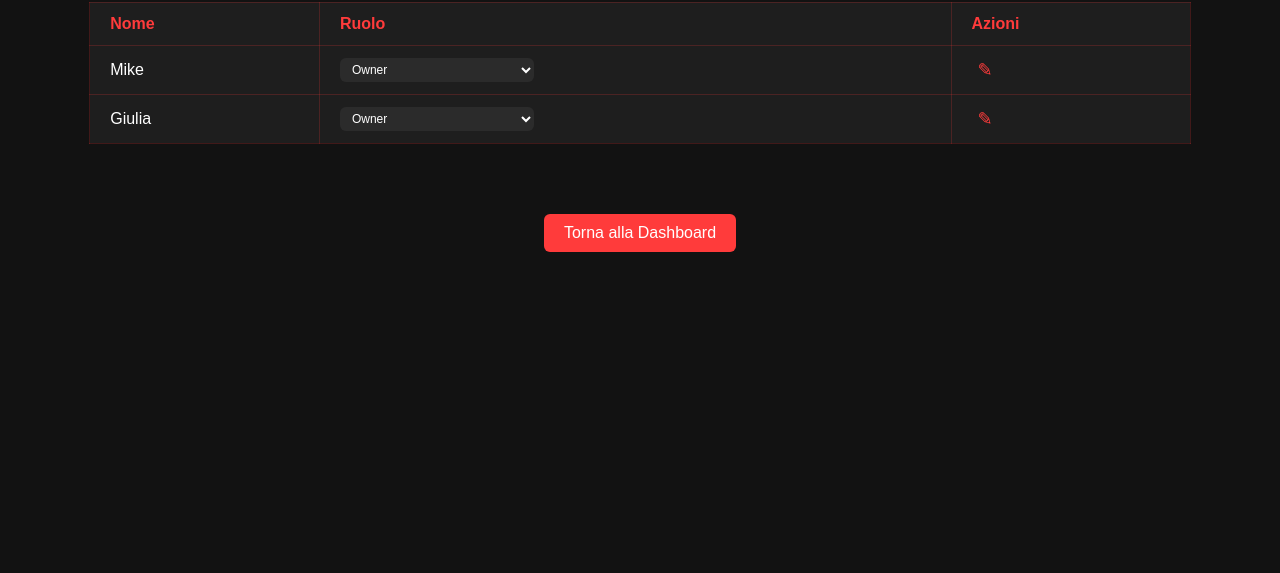
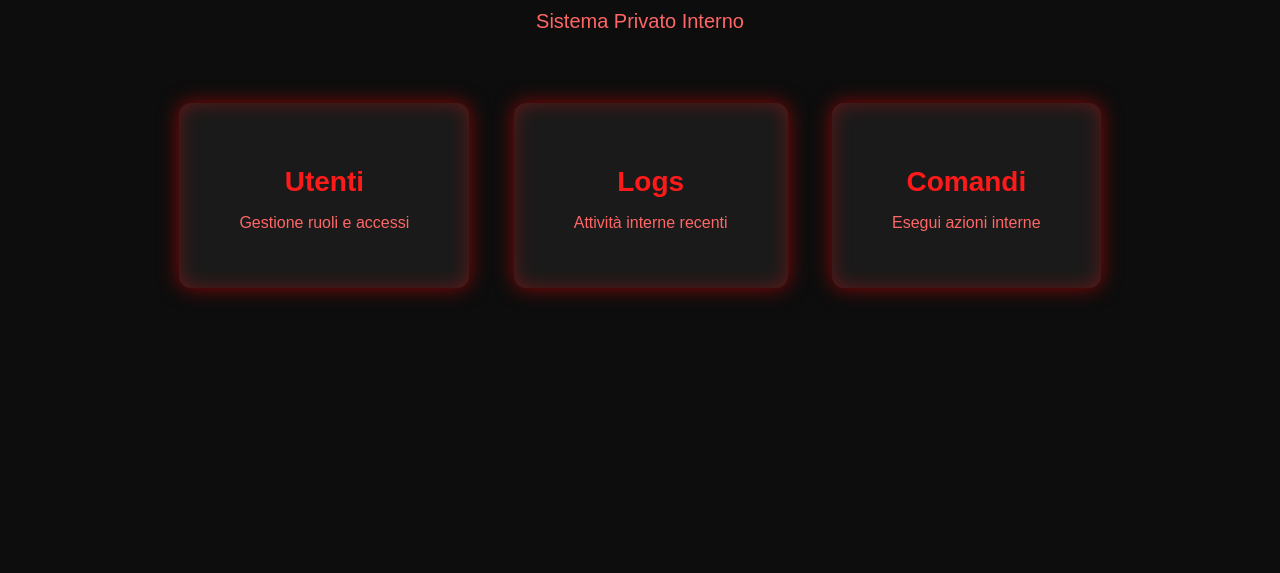
Before and after one commit to Mike-Majic/Velo-Nero-Home, a plain HTML site: page index.html in a window 1280 px wide. Shown: the part 227-800 px from the top of the page. Drawn offline with Linux system fonts and the light colour scheme.

Commit message:
Update index.html

```diff
--- a/index.html
+++ b/index.html
@@ -1,189 +1,80 @@
 <!DOCTYPE html>
 <html>
 <head>
-    <title>Utenti - VELO NERO</title>
+    <title>VELO NERO - Dashboard</title>
     <meta charset="UTF-8">
     <style>
         body {
-            background-color: #121212; /* più luminoso */
+            background-color: #0d0d0d;
             color: #fff;
-            font-family: 'Arial', sans-serif;
+            font-family: Arial, sans-serif;
             text-align: center;
-            padding: 50px 20px;
+            padding: 100px 20px;
         }
 
         h1 {
-            color: #ff3b3b;
-            font-size: 50px;
+            font-size: 60px;
+            letter-spacing: 5px;
+            color: #ff1a1a;
+            text-shadow: 0 0 15px #ff000080;
             margin-bottom: 10px;
-            text-shadow: 0 0 15px #ff3b3b80;
         }
 
         p.subtitle {
-            color: #ff7b7b;
-            font-size: 18px;
-            margin-bottom: 40px;
+            font-size: 20px;
+            color: #ff6666;
+            margin-bottom: 50px;
         }
 
-        table {
-            width: 90%;
-            margin: 0 auto 50px;
-            border-collapse: collapse;
-        }
-
-        th, td {
-            padding: 12px 20px;
-            border: 1px solid #ff3b3b33;
-            text-align: left;
-        }
-
-        th {
-            background-color: #1e1e1e;
-            color: #ff3b3b;
-        }
-
-        td {
-            background-color: #1e1e1e;
+        .box {
+            display: inline-block;
+            background-color: #1a1a1a;
+            padding: 40px 60px;
+            margin: 20px;
+            border-radius: 12px;
+            box-shadow: 0 0 20px #ff1a1a50 inset, 0 0 20px #ff000080;
+            transition: transform 0.3s ease, box-shadow 0.3s ease;
+            cursor: pointer;
+            text-decoration: none;
             color: #fff;
         }
 
-        tr:hover td {
-            background-color: #3a0000;
+        .box:hover {
+            transform: scale(1.05);
+            box-shadow: 0 0 30px #ff1a1a80 inset, 0 0 30px #ff000080;
         }
 
-        select {
-            padding: 4px 8px;
-            border-radius: 6px;
-            border: none;
-            background-color: #2b2b2b;
-            color: #fff;
-            font-size: 12px;
-            cursor: pointer;
+        .box h2 {
+            font-size: 28px;
+            margin-bottom: 10px;
+            color: #ff1a1a;
         }
 
-        select:hover {
-            background-color: #3a0000;
-        }
-
-        .btn-edit {
-            background: none;
-            border: none;
-            cursor: pointer;
-            color: #ff3b3b;
-            font-size: 18px;
-            transition: transform 0.2s ease;
-        }
-
-        .btn-edit:hover {
-            transform: scale(1.2);
-        }
-
-        a.back {
-            display: inline-block;
-            margin-top: 20px;
-            padding: 10px 20px;
-            color: #fff;
-            background-color: #ff3b3b;
-            border-radius: 6px;
-            text-decoration: none;
-            transition: background 0.3s ease;
-        }
-
-        a.back:hover {
-            background-color: #cc0000;
+        .box p {
+            font-size: 16px;
+            color: #ff6666;
         }
     </style>
 </head>
 <body>
 
-<h1>Utenti</h1>
-<p class="subtitle">Gestione ruoli e accessi</p>
+    <h1>VELO NERO</h1>
+    <p class="subtitle">Sistema Privato Interno</p>
 
-<table>
-    <thead>
-        <tr>
-            <th>Nome</th>
-            <th>Ruolo</th>
-            <th>Azioni</th>
-        </tr>
-    </thead>
-    <tbody>
-        <tr>
-            <td>Mike</td>
-            <td>
-                <select id="role-Mike">
-                    <option>Owner</option>
-                    <option>Boss</option>
-                    <option>Vice Boss</option>
-                    <option>Consigliere</option>
-                    <option>Gestore incontri</option>
-                    <option>Gestore Gang</option>
-                    <option>Gestore droga</option>
-                    <option>Resp. reperimento droga</option>
-                    <option>Gestore armi</option>
-                    <option>Resp. Craft armi</option>
-                    <option>Capo Gestore braccio armato</option>
-                    <option>Gestore braccio a.</option>
-                    <option>Capo sq. d'assalto Est.</option>
-                    <option>Guardia del corpo</option>
-                    <option>Soldato</option>
-                    <option>Scagnozzo</option>
-                    <option>Scagnozzo in prova</option>
-                </select>
-            </td>
-            <td>
-                <button class="btn-edit" onclick="modificaRuolo('Mike')">✎</button>
-            </td>
-        </tr>
-        <tr>
-            <td>Giulia</td>
-            <td>
-                <select id="role-Giulia">
-                    <option>Owner</option>
-                    <option>Boss</option>
-                    <option>Vice Boss</option>
-                    <option>Consigliere</option>
-                    <option>Gestore incontri</option>
-                    <option>Gestore Gang</option>
-                    <option>Gestore droga</option>
-                    <option>Resp. reperimento droga</option>
-                    <option>Gestore armi</option>
-                    <option>Resp. Craft armi</option>
-                    <option>Capo Gestore braccio armato</option>
-                    <option>Gestore braccio a.</option>
-                    <option>Capo sq. d'assalto Est.</option>
-                    <option>Guardia del corpo</option>
-                    <option>Soldato</option>
-                    <option>Scagnozzo</option>
-                    <option>Scagnozzo in prova</option>
-                </select>
-            </td>
-            <td>
-                <button class="btn-edit" onclick="modificaRuolo('Giulia')">✎</button>
-            </td>
-        </tr>
-    </tbody>
-</table>
+    <a href="utenti.html" class="box">
+        <h2>Utenti</h2>
+        <p>Gestione ruoli e accessi</p>
+    </a>
 
-<a href="index.html" class="back">Torna alla Dashboard</a>
+    <a href="logs.html" class="box">
+        <h2>Logs</h2>
+        <p>Attività interne recenti</p>
+    </a>
 
-<script>
-    const myRole = "Boss"; // ruolo di chi sta usando la dashboard
-
-    // Controllo visibilità tasto modifica
-    document.querySelectorAll('.btn-edit').forEach(btn => {
-        if(!["Owner","Boss","Vice Boss"].includes(myRole)) {
-            btn.style.display = 'none';
-        }
-    });
-
-    function modificaRuolo(user) {
-        const select = document.getElementById(`role-${user}`);
-        const nuovoRuolo = select.value;
-        alert(`Ruolo di ${user} aggiornato a: ${nuovoRuolo}`);
-        // qui poi si può aggiungere codice per salvare il ruolo sul server
-    }
-</script>
+    <a href="comandi.html" class="box">
+        <h2>Comandi</h2>
+        <p>Esegui azioni interne</p>
+    </a>
 
 </body>
 </html>
```
